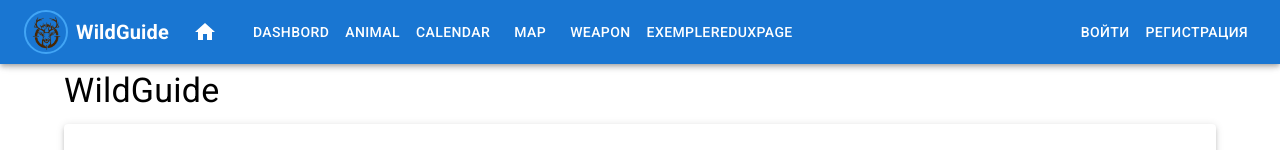
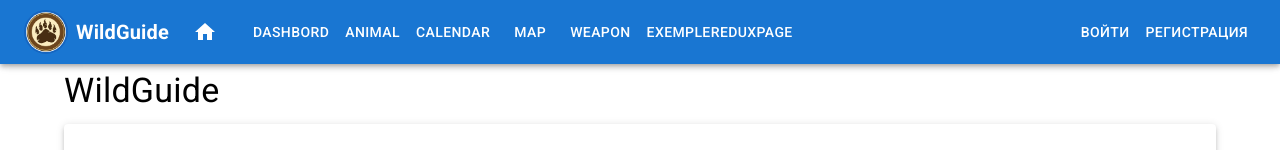
Before and after one commit to Heaneycute/WildGuide, a React (Vite) app in the folder client/: page / in a window 1280 px wide. Shown: the top 150 px of the page. Built offline with nearby package versions, Linux system fonts and the light colour scheme; no server answers.

Commit message:
Логотип

```diff
--- a/client/src/components/NavBar/Navbar.tsx
+++ b/client/src/components/NavBar/Navbar.tsx
@@ -56,12 +56,12 @@ export default function Navbar({ user, setUser }: NavbarProps) {
         }}
       >
         <Avatar
-          src="/images/logo-default2.png"
+          src="/images/logo-default.png"
           sx={{
             width: 40,
             height: 40,
             border: '2px solid',
-            borderColor: 'primary.light'
+            borderColor: 'primary.dark'
           }}
         />
         <Typography
```
Also changed, not shown: client/public/images/logo-default.png.
